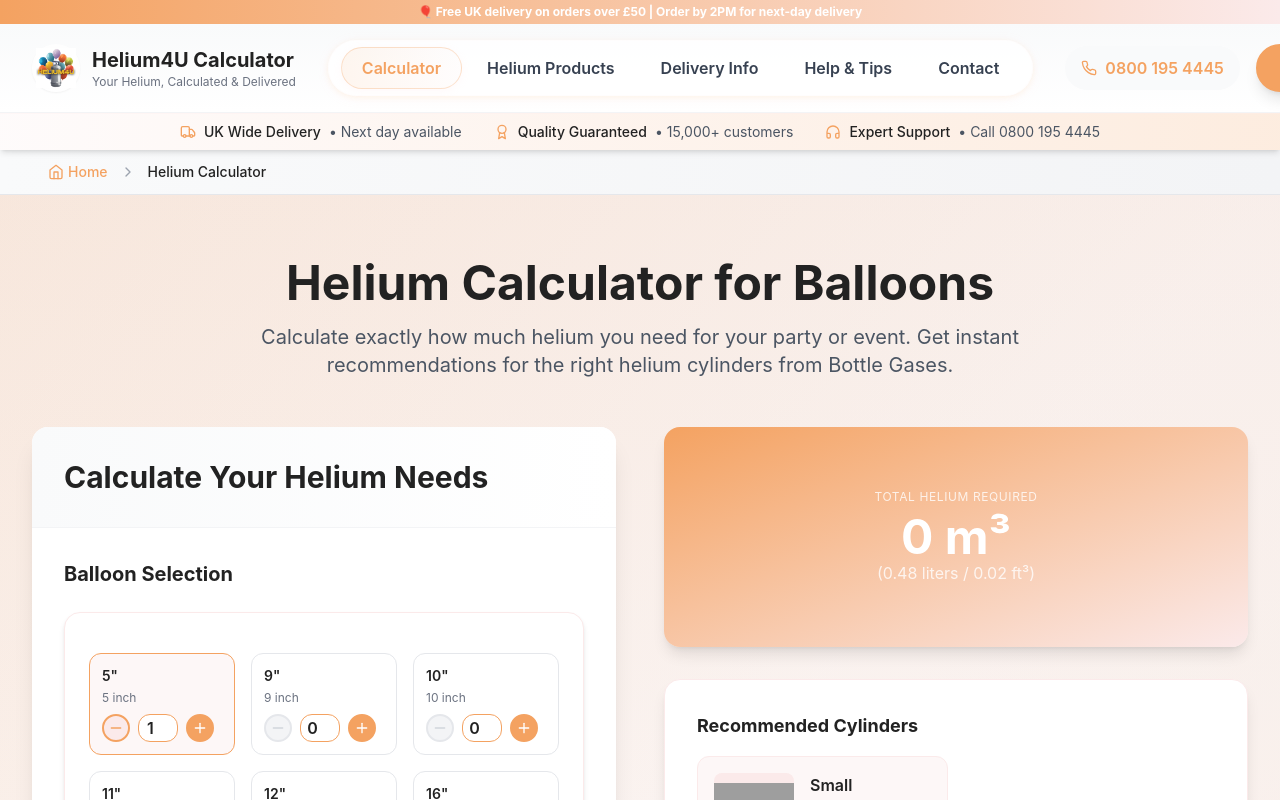
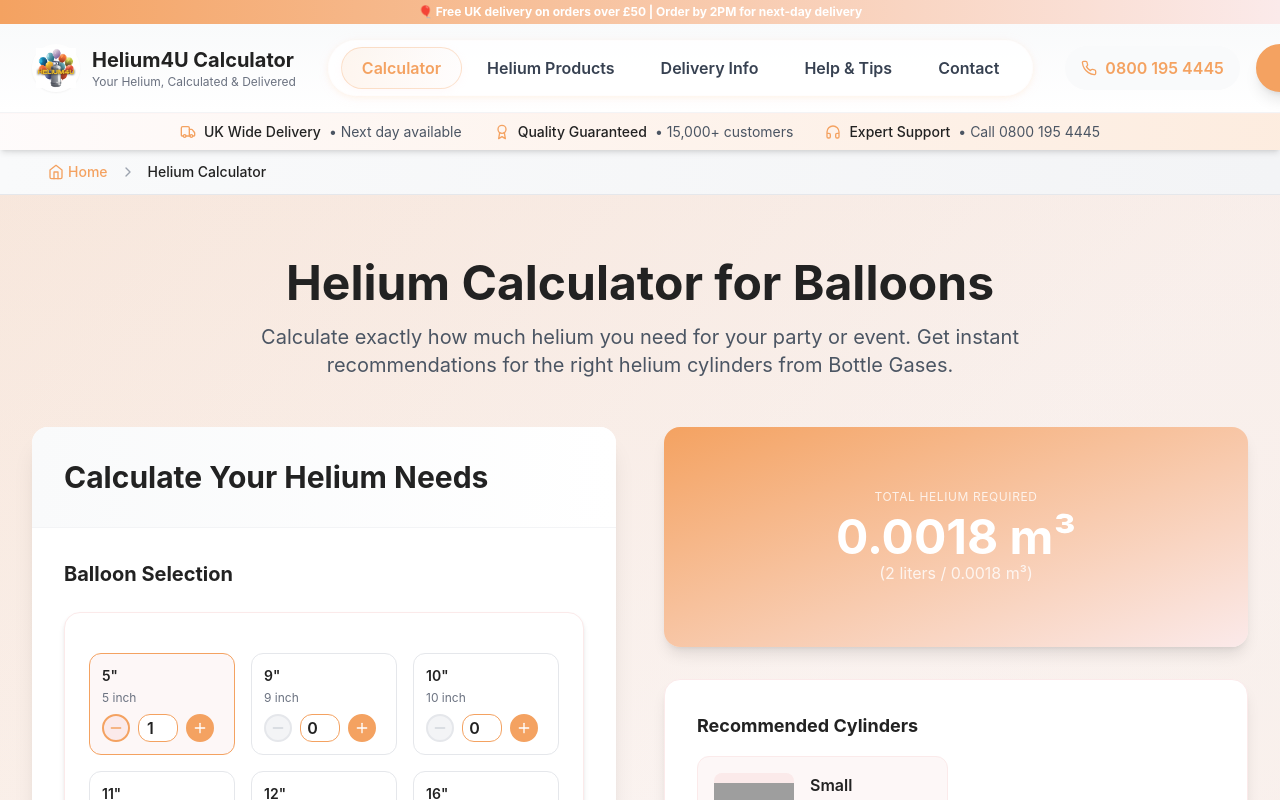
Before and after one commit to panduka56/Bolt-Helium-Balloon-Calculator, a React (Vite) app: page / in a window 1280 px wide. Both pictures are taken after a click on the button 200 px from the left and 728 px from the top of the page. Shown: the top 800 px of the page. Built offline with nearby package versions, Linux system fonts and the light colour scheme; grey boxes are pictures that could not be loaded.

Commit message:
v5: Refactor calculator to use cubic meters (m³) as the standard unit, update balloon data to Qualatex values, and improve all calculations and displays for accuracy and consistency

```diff
--- a/src/components/BalloonSetComponent.tsx
+++ b/src/components/BalloonSetComponent.tsx
@@ -78,7 +78,7 @@
                 updateBalloon({
                   size: sizeOption.size,
                   quantity: newQuantity,
-                  heliumCubicFeet: sizeOption.heliumCubicFeet,
+                  heliumCubicMeters: sizeOption.heliumCubicMeters,
                 })
               }
             />
--- a/src/components/CalculationResults.tsx
+++ b/src/components/CalculationResults.tsx
@@ -1,6 +1,5 @@
 import React from "react";
 import { ShoppingCart, HelpCircle } from "lucide-react";
-import { formatNumber } from "../utils/helpers";
 
 interface CalculationResultsProps {
   totalHelium: {
@@ -21,6 +20,18 @@
   }>;
   layout?: "horizontal" | "vertical";
 }
+
+// Formatting helpers for cubic meters and liters
+const formatCubicMeters = (value: number): string => {
+  if (value < 0.001) return "0";
+  if (value < 0.01) return value.toFixed(4);
+  if (value < 0.1) return value.toFixed(3);
+  return value.toFixed(2);
+};
+const formatLiters = (value: number): string => {
+  if (value < 1) return value.toFixed(1);
+  return Math.round(value).toString();
+};
 
 export const CalculationResults: React.FC<CalculationResultsProps> = ({
   totalHelium,
@@ -60,11 +71,10 @@
             Total Helium Required
           </div>
           <div className="text-5xl font-bold mt-2">
-            {formatNumber(totalHelium.cubicMeters)} m³
+            {formatCubicMeters(totalHelium.cubicMeters)} m³
           </div>
           <div className="text-base opacity-80">
-            ({formatNumber(totalHelium.liters)} liters /{" "}
-            {formatNumber(totalHelium.cubicFeet)} ft³)
+            ({formatLiters(totalHelium.liters)} liters / {formatCubicMeters(totalHelium.cubicMeters)} m³)
           </div>
         </div>
         {/* Recommended Cylinders */}
@@ -159,11 +169,10 @@
             Total Helium Required
           </div>
           <div className="text-5xl font-bold mt-2">
-            {formatNumber(totalHelium.cubicMeters)} m³
+            {formatCubicMeters(totalHelium.cubicMeters)} m³
           </div>
           <div className="text-base opacity-80">
-            ({formatNumber(totalHelium.liters)} liters /{" "}
-            {formatNumber(totalHelium.cubicFeet)} ft³)
+            ({formatLiters(totalHelium.liters)} liters / {formatCubicMeters(totalHelium.cubicMeters)} m³)
           </div>
         </div>
         {/* Recommended Cylinders */}
--- a/src/utils/calculations.ts
+++ b/src/utils/calculations.ts
@@ -2,71 +2,70 @@
 import { cylinderTypes } from "./constants";
 
 export const calculateTotalHelium = (balloonSets: BalloonSet[]) => {
-  const totalCubicFeet = balloonSets.reduce((total, set) => {
-    const setCubicFeet = set.balloons.reduce((setTotal, balloon) => {
-      return setTotal + balloon.quantity * balloon.heliumCubicFeet;
+  // Calculate total helium needed in cubic meters
+  const totalCubicMeters = balloonSets.reduce((total, set) => {
+    const setCubicMeters = set.balloons.reduce((setTotal, balloon) => {
+      return setTotal + balloon.quantity * balloon.heliumCubicMeters;
     }, 0);
-    return total + setCubicFeet;
+    return total + setCubicMeters;
   }, 0);
 
-  // Add a small buffer for wastage (5%)
-  const withBuffer = totalCubicFeet * 1.05;
+  // Add 5% buffer for wastage
+  const withBuffer = totalCubicMeters * 1.05;
 
-  // Correct conversions
-  // 1 ft³ = 28.3168 liters
-  // 1 m³ = 35.3147 ft³
-  // 1 m³ = 1000 liters
-  const liters = withBuffer * 28.3168;
-  const cubicMeters = withBuffer / 35.3147;
+  // Convert to other units for display purposes
+  const liters = withBuffer * 1000; // 1 m³ = 1000 L
+  const cubicFeet = withBuffer * 35.3147; // 1 m³ = 35.3147 ft³
 
   return {
-    cubicFeet: withBuffer,
+    cubicMeters: withBuffer,
     liters,
-    cubicMeters,
+    cubicFeet,
   };
 };
 
-export const recommendCylinders = (cubicFeet: number) => {
-  if (cubicFeet <= 0) return [];
-
-  // Convert cubic feet to number of 9" balloons (assuming average balloon)
-  const totalBalloons = Math.ceil(cubicFeet / 0.25); // 0.25 cubic feet per 9" balloon
+export const recommendCylinders = (cubicMeters: number) => {
+  if (cubicMeters <= 0) return [];
 
   type RecommendedCylinder = CylinderType & { quantity: number };
+
+  // Filter and sort cylinders by capacity
   const disposables = cylinderTypes
     .filter((c) => c.productType === "disposable")
-    .sort((a, b) => a.capacity - b.capacity);
+    .sort((a, b) => a.cubicMeters - b.cubicMeters);
   const refillables = cylinderTypes
     .filter((c) => c.productType === "refillable")
-    .sort((a, b) => a.capacity - b.capacity);
+    .sort((a, b) => a.cubicMeters - b.cubicMeters);
   const allCylinders = [...disposables, ...refillables];
 
-  // 1. If total balloons needed <= max disposable capacity, recommend the smallest single disposable that fits
-  const smallestDisposable = disposables.find(
-    (c) => c.capacity >= totalBalloons,
+  // Strategy 1: Try to find smallest single cylinder that fits
+  const smallestThatFits = allCylinders.find(
+    (c) => c.cubicMeters >= cubicMeters
   );
-  if (smallestDisposable) {
-    return [{ ...smallestDisposable, quantity: 1 }];
+  if (smallestThatFits) {
+    return [{ ...smallestThatFits, quantity: 1 }];
   }
 
-  // 2. If not, use a minimal combination of larger cylinders (disposables first, then refillables)
-  let remainingBalloons = totalBalloons;
+  // Strategy 2: Use combination of larger cylinders (largest first to minimize waste)
+  let remainingCubicMeters = cubicMeters;
   const result: RecommendedCylinder[] = [];
-  for (const cylinder of allCylinders.slice().reverse()) {
-    // largest to smallest
-    if (remainingBalloons <= 0) break;
-    const quantity = Math.floor(remainingBalloons / cylinder.capacity);
+
+  for (const cylinder of allCylinders.slice().reverse()) { // largest to smallest
+    if (remainingCubicMeters <= 0) break;
+    const quantity = Math.floor(remainingCubicMeters / cylinder.cubicMeters);
     if (quantity > 0) {
       result.push({ ...cylinder, quantity });
-      remainingBalloons -= quantity * cylinder.capacity;
+      remainingCubicMeters -= quantity * cylinder.cubicMeters;
     }
   }
-  // If any left, add the smallest that fits
-  if (remainingBalloons > 0) {
-    const smallest = allCylinders.find((c) => c.capacity >= remainingBalloons);
+
+  // Handle any remainder with the smallest cylinder that fits
+  if (remainingCubicMeters > 0) {
+    const smallest = allCylinders.find((c) => c.cubicMeters >= remainingCubicMeters);
     if (smallest) {
       result.push({ ...smallest, quantity: 1 });
     }
   }
+
   return result;
 };
--- a/src/utils/constants.ts
+++ b/src/utils/constants.ts
@@ -4,63 +4,63 @@
   {
     size: "5",
     name: '5"',
-    heliumCubicFeet: 0.016,
+    heliumCubicMeters: 0.0017, // Qualatex: 0.06 ft³
     description: "Mini balloon, not suitable for helium (air-fill only)",
     canFloatWithHelium: false,
   },
   {
     size: "9",
     name: '9"',
-    heliumCubicFeet: 0.25,
+    heliumCubicMeters: 0.007, // Qualatex: 0.25 ft³
     description: "Small latex balloon, floats with helium",
     canFloatWithHelium: true,
   },
   {
     size: "10",
     name: '10"',
-    heliumCubicFeet: 0.3,
+    heliumCubicMeters: 0.01, // Extrapolated: 0.35 ft³
     description: "Small/medium latex balloon, floats with helium",
     canFloatWithHelium: true,
   },
   {
     size: "11",
     name: '11"',
-    heliumCubicFeet: 0.5,
+    heliumCubicMeters: 0.015, // Qualatex: 0.5 ft³
     description: "Standard UK party balloon, floats with helium",
     canFloatWithHelium: true,
   },
   {
     size: "12",
     name: '12"',
-    heliumCubicFeet: 0.55,
+    heliumCubicMeters: 0.018, // Extrapolated: 0.65 ft³
     description: "Popular for events, floats with helium",
     canFloatWithHelium: true,
   },
   {
     size: "16",
     name: '16"',
-    heliumCubicFeet: 0.9,
+    heliumCubicMeters: 0.042, // Qualatex: 1.5 ft³
     description: "Large latex balloon, floats with helium",
     canFloatWithHelium: true,
   },
   {
     size: "18",
     name: '18"',
-    heliumCubicFeet: 1.1,
+    heliumCubicMeters: 0.056, // Qualatex: 2.0 ft³
     description: "Large latex or foil balloon, floats with helium",
     canFloatWithHelium: true,
   },
   {
     size: "24",
     name: '24"',
-    heliumCubicFeet: 3.0,
+    heliumCubicMeters: 0.142, // Qualatex: 5.0 ft³
     description: "Very large latex balloon, floats with helium",
     canFloatWithHelium: true,
   },
   {
     size: "36",
     name: '36" (3ft)',
-    heliumCubicFeet: 14.0,
+    heliumCubicMeters: 0.425, // Qualatex: 15.0 ft³
     description: "Jumbo latex balloon, floats with helium",
     canFloatWithHelium: true,
   },
@@ -194,7 +194,3 @@
     productType: "inflator",
   },
 ];
-
-// Conversion constants
-export const CUBIC_FEET_TO_LITERS = 28.3168;
-export const CUBIC_FEET_TO_CUBIC_METERS = 0.0283168;
```
Also changed, not shown: src/types/index.ts (+4 -4 lines).
